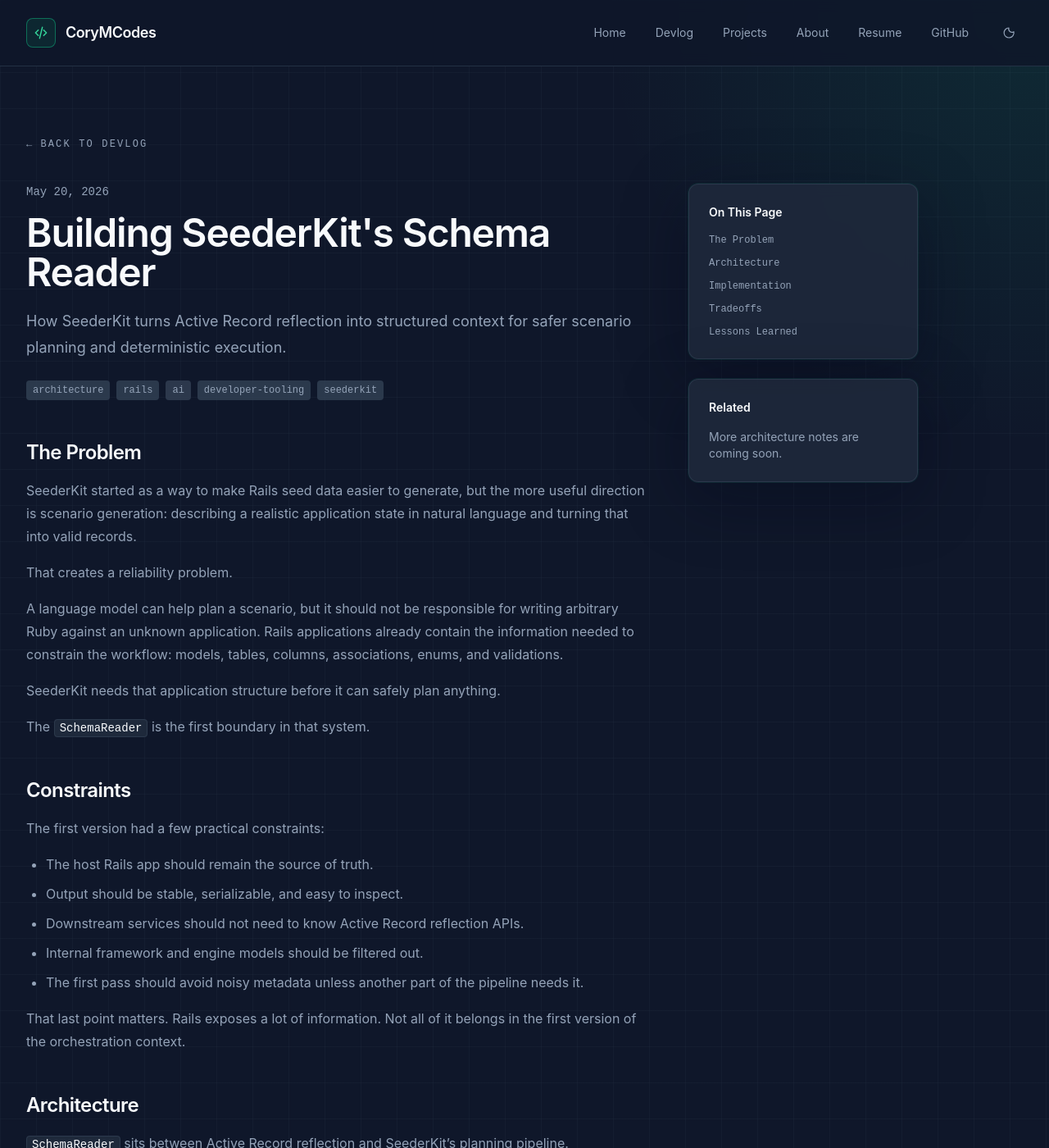
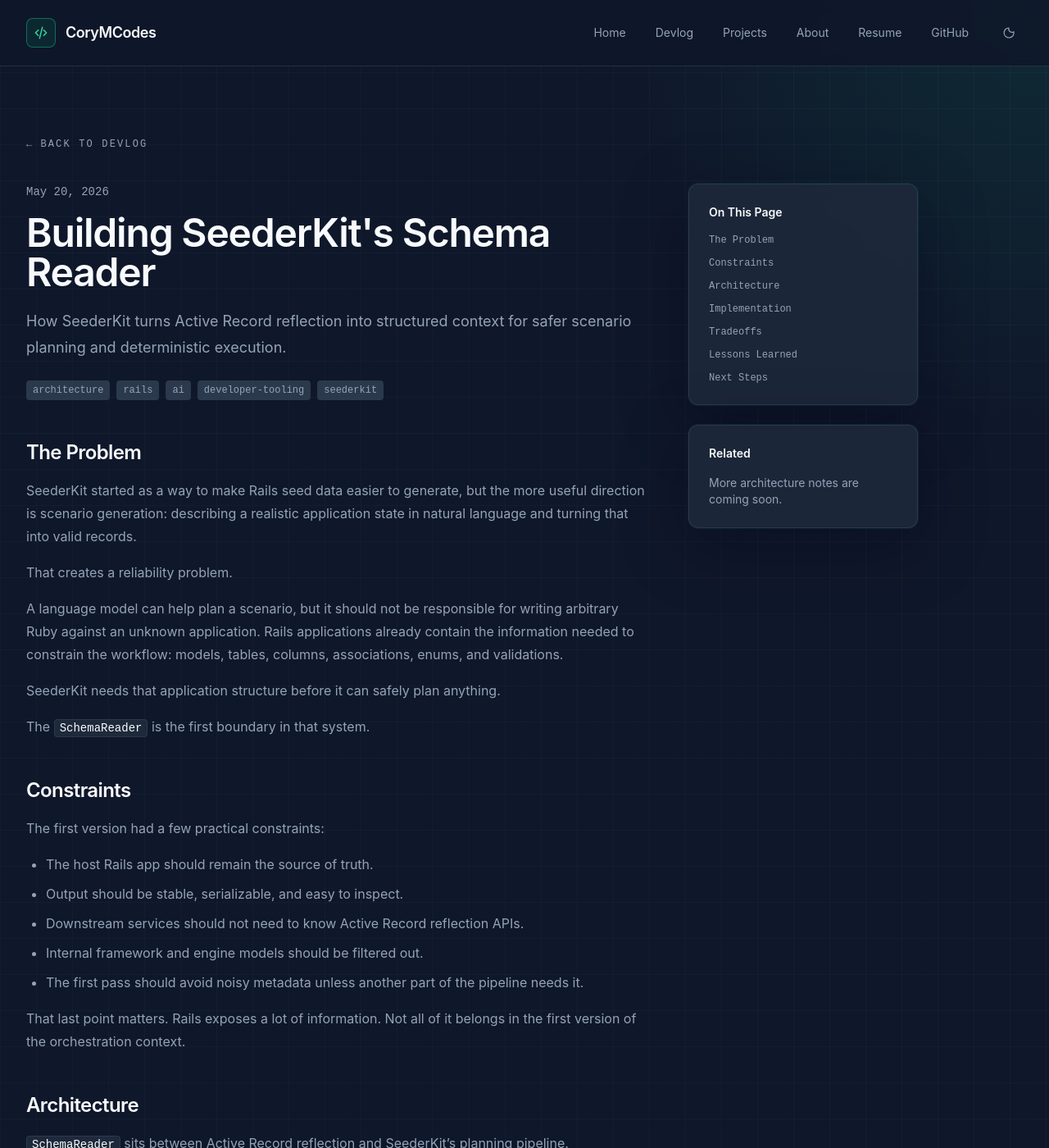
Before and after one commit to CoryMCodes/corymcodes.github.io, a Jekyll site: the page built from _posts/2026-05-20-building-seederkits-schema-reader.md, in a window 1280 px wide and 1400 px high. Shown: the whole window at 82% size. Built offline with Jekyll 4.4.1, drawn with Linux system fonts in a browser that asks for light colours.

Commit message:
add real side navigation to posts

```diff
--- a/_layouts/post.html
+++ b/_layouts/post.html
@@ -34,11 +34,13 @@
       <section class="surface rounded-xl p-6">
         <h2 class="text-sm font-semibold text-textPrimary">On This Page</h2>
         <ul class="mt-4 space-y-3 font-mono text-xs text-textSecondary">
-          <li>The Problem</li>
-          <li>Architecture</li>
-          <li>Implementation</li>
-          <li>Tradeoffs</li>
-          <li>Lessons Learned</li>
+          <li><a class="block transition hover:text-accentHover" href="#the-problem">The Problem</a></li>
+          <li><a class="block transition hover:text-accentHover" href="#constraints">Constraints</a></li>
+          <li><a class="block transition hover:text-accentHover" href="#architecture">Architecture</a></li>
+          <li><a class="block transition hover:text-accentHover" href="#implementation">Implementation</a></li>
+          <li><a class="block transition hover:text-accentHover" href="#tradeoffs">Tradeoffs</a></li>
+          <li><a class="block transition hover:text-accentHover" href="#lessons-learned">Lessons Learned</a></li>
+          <li><a class="block transition hover:text-accentHover" href="#next-steps">Next Steps</a></li>
         </ul>
       </section>
 
--- a/_tailwind/app.css
+++ b/_tailwind/app.css
@@ -102,11 +102,11 @@
   }
 
   .prose-cmc h2 {
-    @apply mt-12 text-2xl font-semibold tracking-tight text-textPrimary;
+    @apply mt-12 scroll-mt-28 text-2xl font-semibold tracking-tight text-textPrimary;
   }
 
   .prose-cmc h3 {
-    @apply mt-8 text-lg font-semibold text-textPrimary;
+    @apply mt-8 scroll-mt-28 text-lg font-semibold text-textPrimary;
   }
 
   .prose-cmc p {
```
Also changed, not shown: assets/css/app.css.
